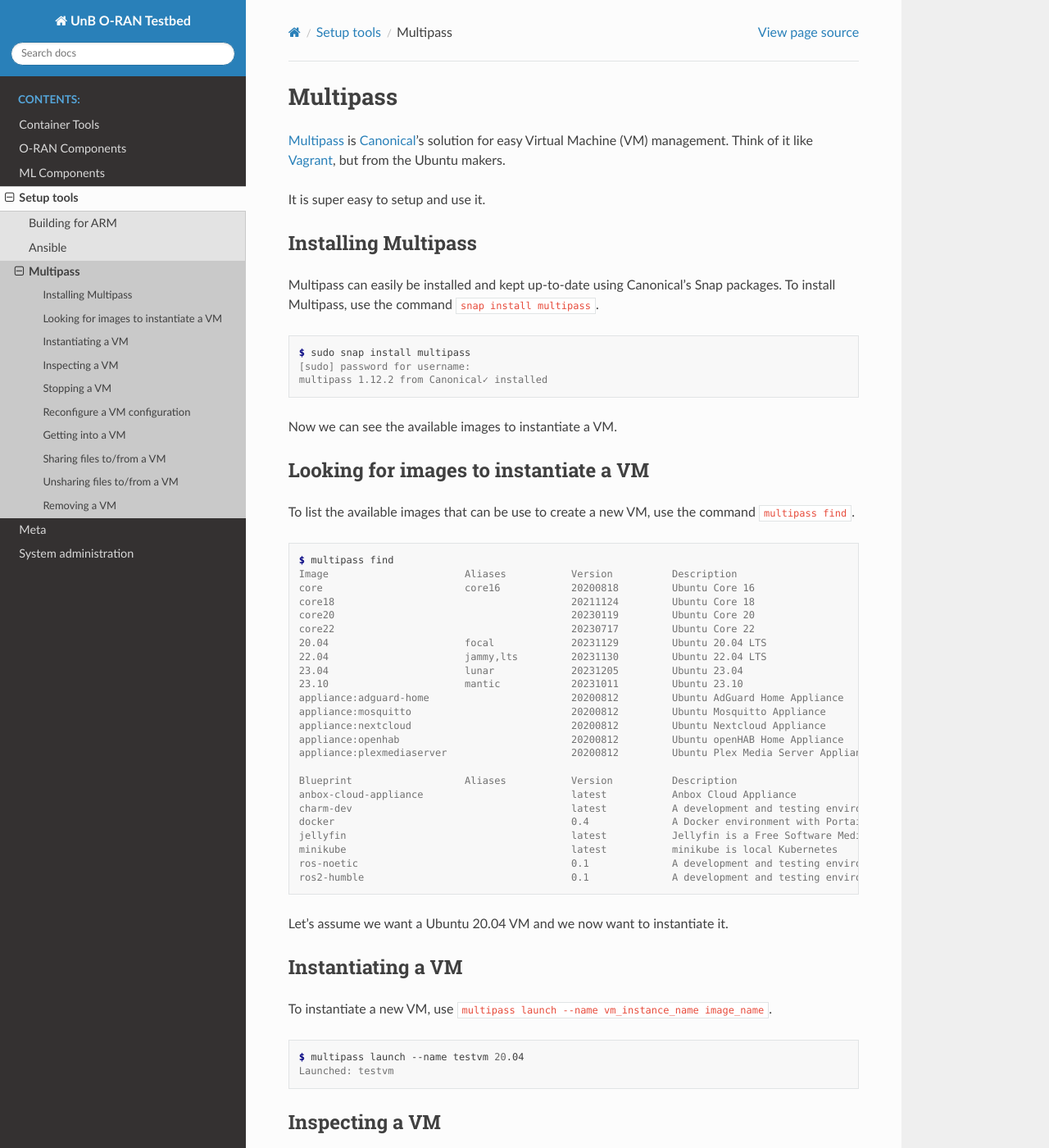
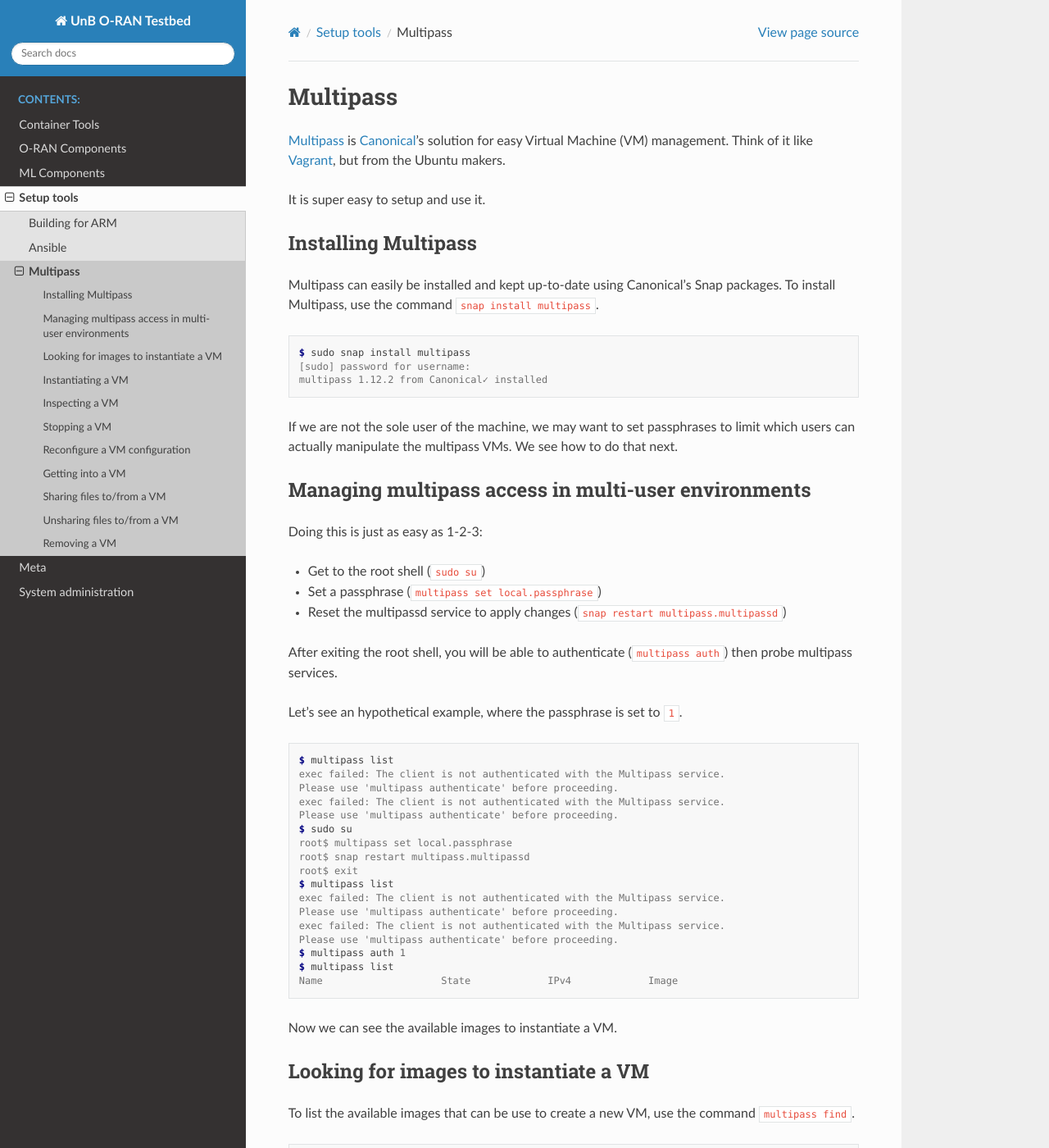
Before and after one commit to Gabrielcarvfer/ORAN_testbed_docs, a Sphinx documentation site: the page built from docs/source/setup-tools/multipass.rst, in a window 1280 px wide and 1400 px high. Shown: the whole window at 82% size. Built offline with Sphinx 7.4.7 and the Read the Docs theme 2.0.0, drawn with Linux system fonts in a browser that asks for light colours.

Commit message:
Add multipass authentication

```diff
--- a/docs/source/setup-tools/multipass.rst
+++ b/docs/source/setup-tools/multipass.rst
@@ -22,6 +22,44 @@
     $ sudo snap install multipass
     [sudo] password for username:
     multipass 1.12.2 from Canonical✓ installed
+
+If we are not the sole user of the machine, we may want to
+set passphrases to limit which users can actually manipulate
+the multipass VMs. We see how to do that next.
+
+Managing multipass access in multi-user environments
+----------------------------------------------------
+
+Doing this is just as easy as 1-2-3:
+
+- Get to the root shell (``sudo su``)
+- Set a passphrase (``multipass set local.passphrase``)
+- Reset the multipassd service to apply changes (``snap restart multipass.multipassd``)
+
+After exiting the root shell, you will be able to
+authenticate (``multipass auth``) then probe multipass services.
+
+Let's see an hypothetical example, where the passphrase is set to ``1``.
+
+.. sourcecode:: console
+
+    $ multipass list
+    exec failed: The client is not authenticated with the Multipass service.
+    Please use 'multipass authenticate' before proceeding.
+    exec failed: The client is not authenticated with the Multipass service.
+    Please use 'multipass authenticate' before proceeding.
+    $ sudo su
+    root$ multipass set local.passphrase
+    root$ snap restart multipass.multipassd
+    root$ exit
+    $ multipass list
+    exec failed: The client is not authenticated with the Multipass service.
+    Please use 'multipass authenticate' before proceeding.
+    exec failed: The client is not authenticated with the Multipass service.
+    Please use 'multipass authenticate' before proceeding.
+    $ multipass auth 1
+    $ multipass list
+    Name                    State             IPv4             Image
 
 Now we can see the available images to instantiate a VM.
 
```
